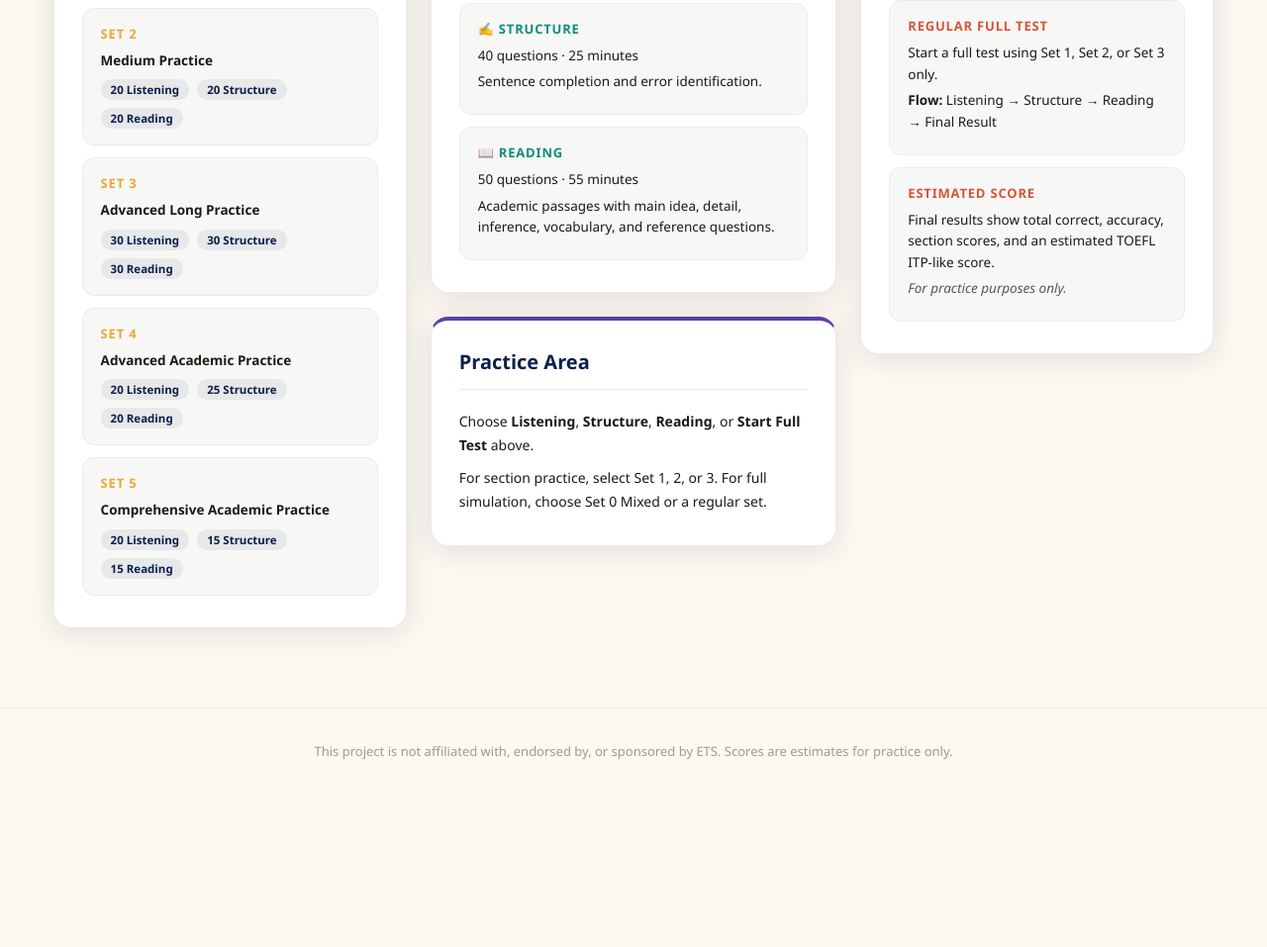
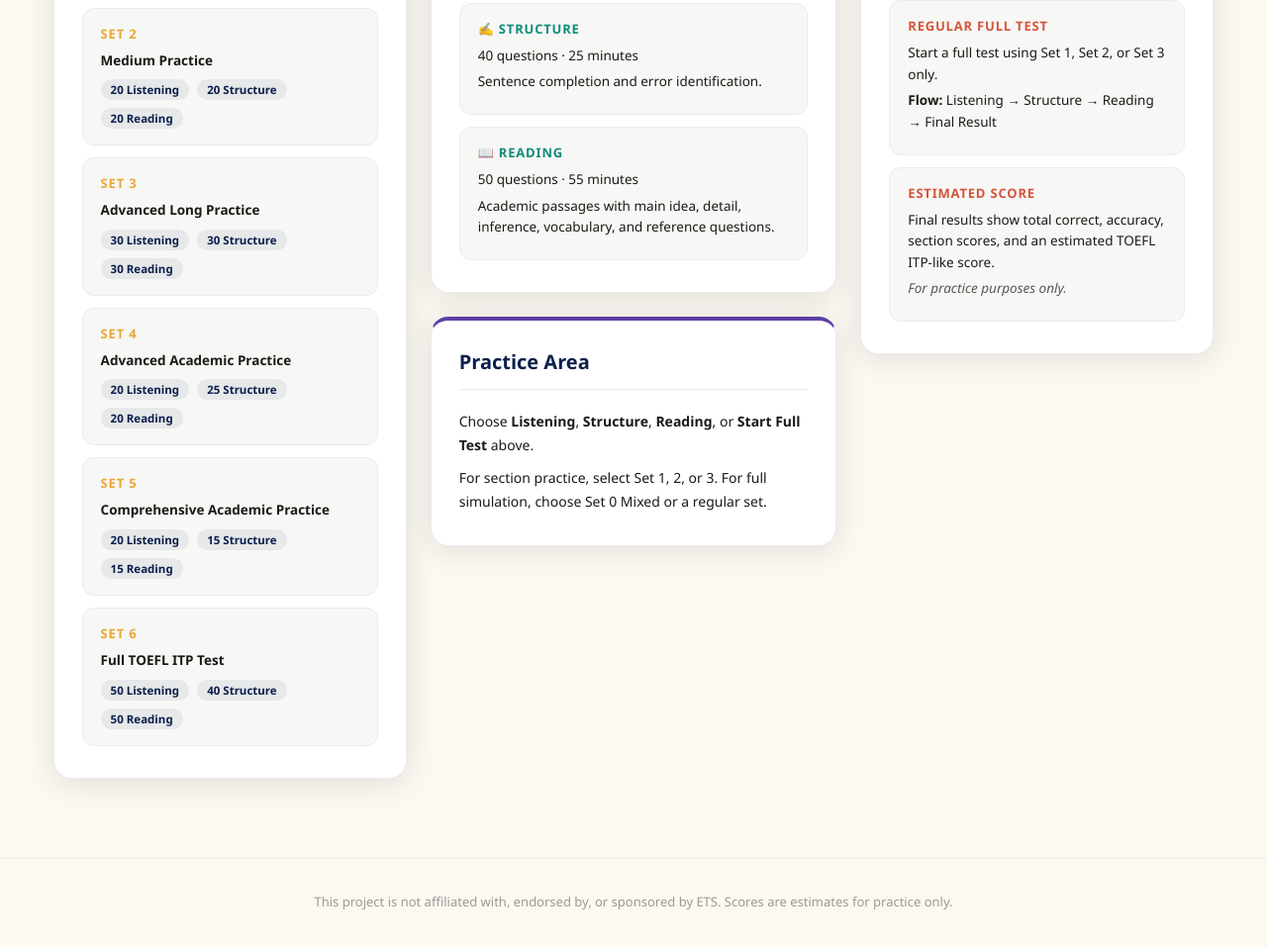
Before and after one commit to AtsukoAditia/TOEFL-simulation-test, a plain HTML site: page index.html in a window 1280 px wide. Shown: the part 757-1714 px from the top of the page at 99% size. Before the commit the page ends 1568 px from the top, so only its background shows below. Drawn offline with Linux system fonts and the light colour scheme.

Commit message:
Add info box for Full TOEFL ITP Test

```diff
--- a/index.html
+++ b/index.html
@@ -115,6 +115,17 @@
             <span class="stat-pill">20 Listening</span>
             <span class="stat-pill">15 Structure</span>
             <span class="stat-pill">15 Reading</span>
+          </div>
+        </div>
+
+        <div class="info-box">
+          <h3>Set 6</h3>
+          <p><strong>Full TOEFL ITP Test</strong></p>
+
+          <div class="stat-row">
+            <span class="stat-pill">50 Listening</span>
+            <span class="stat-pill">40 Structure</span>
+            <span class="stat-pill">50 Reading</span>
           </div>
         </div>
 
```
